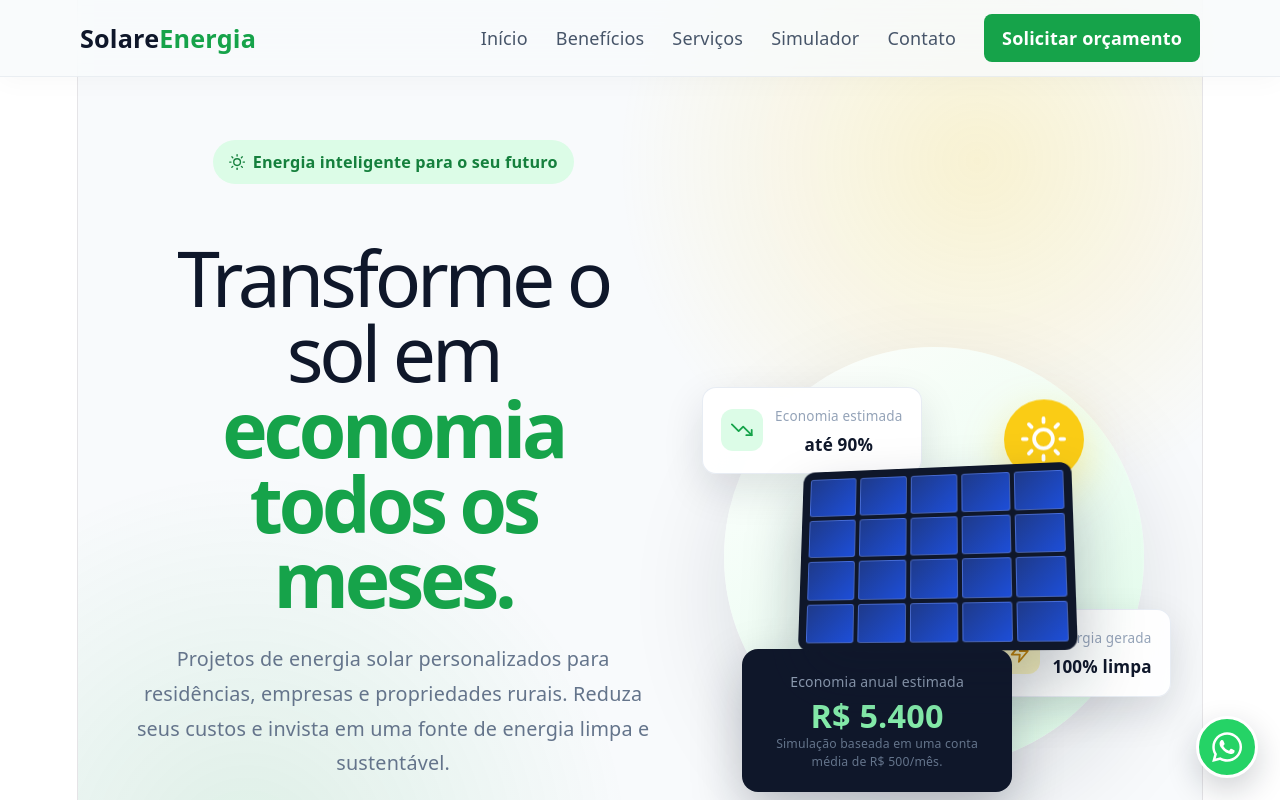
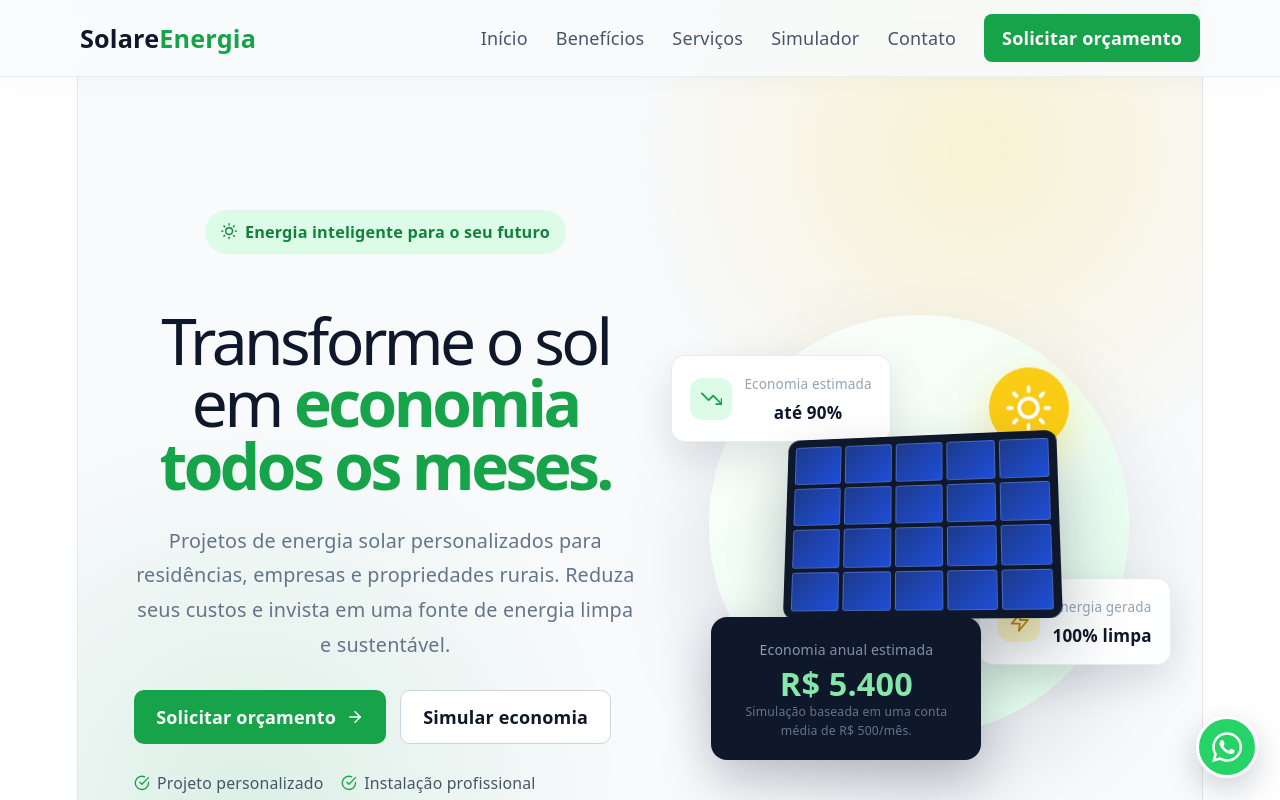
Before and after one commit to GabrielRans/solare-energia, a React (Vite) app: page / in a window 1280 px wide. Shown: the top 800 px of the page. Built offline with nearby package versions, Linux system fonts and the light colour scheme.

Commit message:
style: optimize desktop hero composition

```diff
--- a/src/index.css
+++ b/src/index.css
@@ -2154,3 +2154,35 @@ a {
     margin-top: 40px;
   }
 }
+/* ===== AJUSTE FINAL - HERO DESKTOP ===== */
+
+@media (min-width: 951px) {
+  .hero {
+    padding: 125px 0 75px;
+  }
+
+  .hero-container {
+    grid-template-columns: 1.05fr 0.95fr;
+    gap: 55px;
+  }
+
+  .hero-content {
+    max-width: 620px;
+  }
+
+  .hero h1 {
+    max-width: 620px;
+    font-size: clamp(3.5rem, 5vw, 4.5rem);
+    line-height: 0.98;
+    letter-spacing: -0.055em;
+  }
+
+  .hero-description {
+    max-width: 600px;
+    margin-bottom: 28px;
+  }
+
+  .hero-features {
+    margin-top: 26px;
+  }
+}
```
